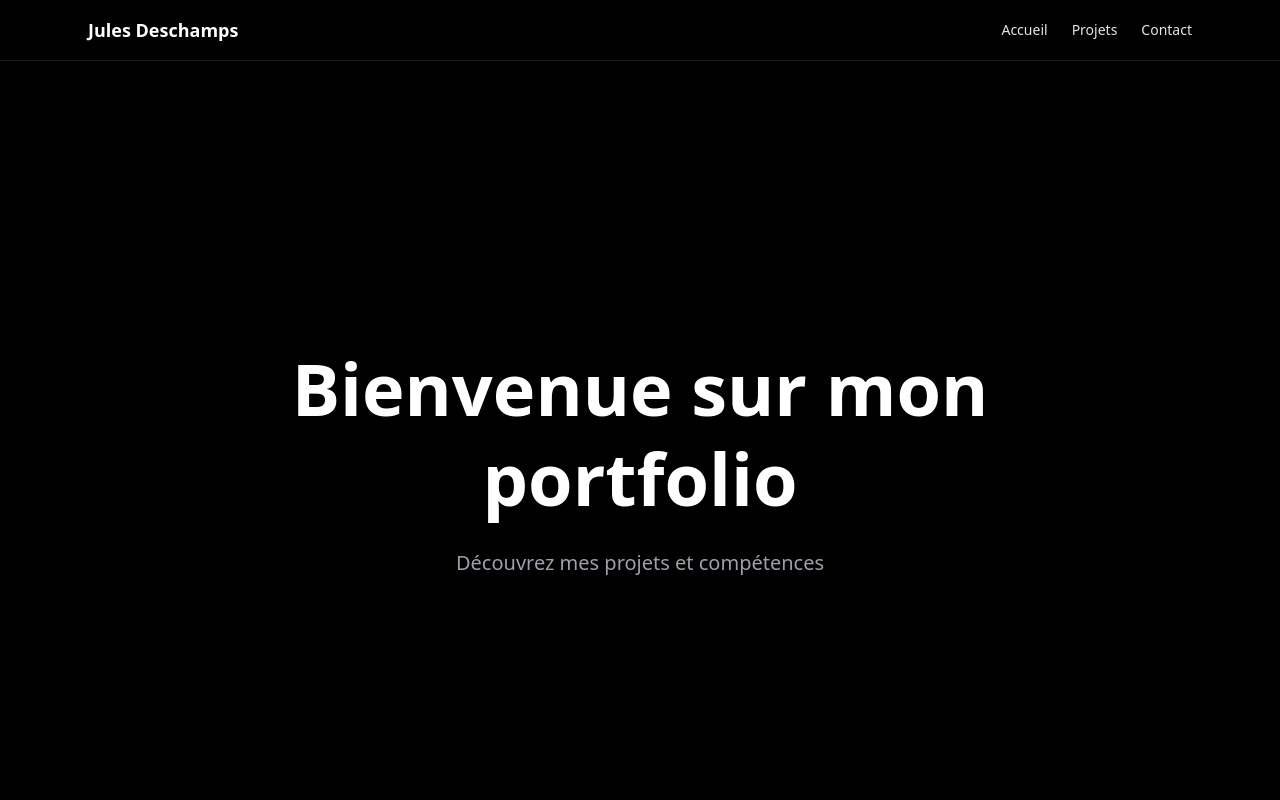
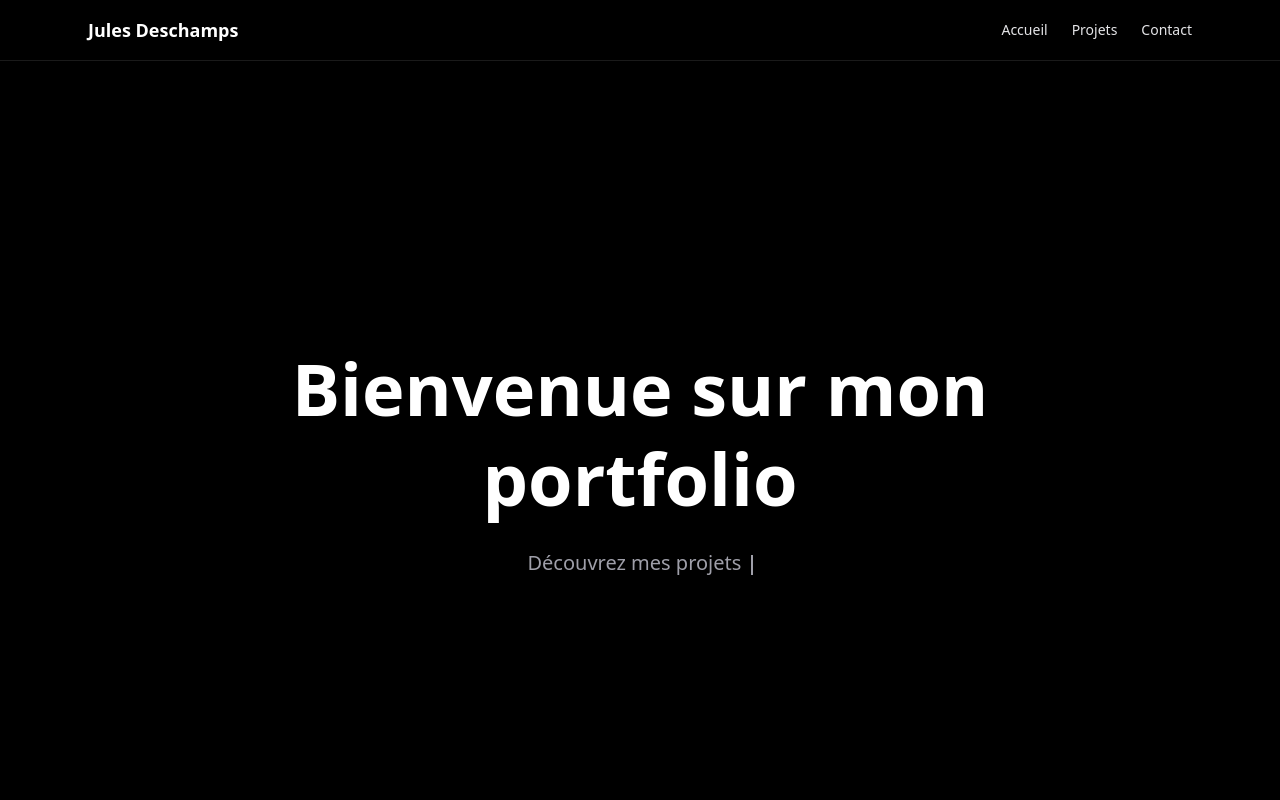
Before and after one commit to julesdeschamps24/portfolio, a Next.js app: page / in a window 1280 px wide. Shown: the top 800 px of the page. Built offline with nearby package versions, Linux system fonts and the light colour scheme; no server answers.

Commit message:
add typewriter animation in main text

```diff
--- a/app/globals.css
+++ b/app/globals.css
@@ -123,3 +123,12 @@
     scroll-behavior: smooth;
   }
 }
+
+@keyframes blink {
+  0%, 50% {
+    opacity: 1;
+  }
+  51%, 100% {
+    opacity: 0;
+  }
+}
--- a/app/page.tsx
+++ b/app/page.tsx
@@ -3,6 +3,7 @@ import React, { useEffect, useState } from "react";
 import { SparklesCore } from "@/components/ui/sparkles";
 import { motion, AnimatePresence } from "framer-motion";
 import { VideoCard } from "@/components/video-card";
+import { TypewriterText } from "@/components/typewriter-text";
 
 const videos = [
   {
@@ -131,10 +132,25 @@ export default function Home() {
             <section id="accueil" className="flex min-h-screen w-full flex-col items-center justify-center py-32 px-16 bg-black text-white">
               <div className="flex flex-col items-center gap-6 text-center max-w-4xl">
                 <h1 className="text-5xl md:text-7xl font-bold leading-tight">
-                  Bienvenue sur mon portfolio
+                  <TypewriterText
+                    text="Bienvenue sur mon portfolio"
+                    speed={120}
+                    delay={500}
+                    showCursor={true}
+                    hideCursorWhenDone={true}
+                    accelerate={true}
+                    minSpeed={82}
+                  />
                 </h1>
                 <p className="text-lg md:text-xl leading-8 text-zinc-400">
-                  Découvrez mes projets et compétences
+                  <TypewriterText
+                    text="Découvrez mes projets et compétences"
+                    speed={60}
+                    delay={3300}
+                    showCursor={true}
+                    accelerate={true}
+                    minSpeed={50}
+                  />
                 </p>
               </div>
             </section>
--- /dev/null
+++ b/components/typewriter-text.tsx
@@ -0,0 +1,88 @@
+"use client";
+import React, { useState, useEffect } from "react";
+
+interface TypewriterTextProps {
+  text: string;
+  speed?: number;
+  delay?: number;
+  className?: string;
+  showCursor?: boolean;
+  hideCursorWhenDone?: boolean;
+  accelerate?: boolean;
+  minSpeed?: number;
+}
+
+export function TypewriterText({
+  text,
+  speed = 50,
+  delay = 0,
+  className = "",
+  showCursor = true,
+  hideCursorWhenDone = false,
+  accelerate = false,
+  minSpeed = 20,
+}: TypewriterTextProps) {
+  const [displayedText, setDisplayedText] = useState("");
+  const [isTyping, setIsTyping] = useState(false);
+  const [isDone, setIsDone] = useState(false);
+
+  useEffect(() => {
+    setDisplayedText("");
+    setIsTyping(false);
+    setIsDone(false);
+
+    let timeoutId: NodeJS.Timeout | null = null;
+
+    const startTimer = setTimeout(() => {
+      setIsTyping(true);
+      let currentIndex = 0;
+
+      const typeNextChar = () => {
+        if (currentIndex < text.length) {
+          setDisplayedText(text.slice(0, currentIndex + 1));
+          currentIndex++;
+
+          // Calculer la vitesse progressive si l'accélération est activée
+          let currentSpeed = speed;
+          if (accelerate && text.length > 0) {
+            // Progression avec courbe d'easing douce (ease-out cubic) pour une accélération constante et progressive
+            const progress = currentIndex / text.length;
+            // Fonction ease-out cubic : 1 - (1 - t)^3
+            const easedProgress = 1 - Math.pow(1 - progress, 3);
+            currentSpeed = speed - (speed - minSpeed) * easedProgress;
+          }
+
+          timeoutId = setTimeout(typeNextChar, currentSpeed);
+        } else {
+          setIsTyping(false);
+          setIsDone(true);
+        }
+      };
+
+      typeNextChar();
+    }, delay);
+
+    return () => {
+      clearTimeout(startTimer);
+      if (timeoutId) {
+        clearTimeout(timeoutId);
+      }
+    };
+  }, [text, speed, delay, accelerate, minSpeed]);
+
+  // Le curseur apparaît seulement quand l'animation commence (isTyping) ou après si on ne le cache pas
+  const shouldShowCursor = showCursor && (isTyping || (!hideCursorWhenDone && isDone));
+
+  return (
+    <span className={className}>
+      {displayedText}
+      {shouldShowCursor && (
+        <span
+          className={`inline-block w-[2px] h-[1em] bg-current ml-1 align-middle ${
+            isTyping ? "opacity-100" : "animate-[blink_1s_infinite]"
+          }`}
+        />
+      )}
+    </span>
+  );
+}
```
Also changed, not shown: 1 other file (tests, documents, lock files or other folders).
